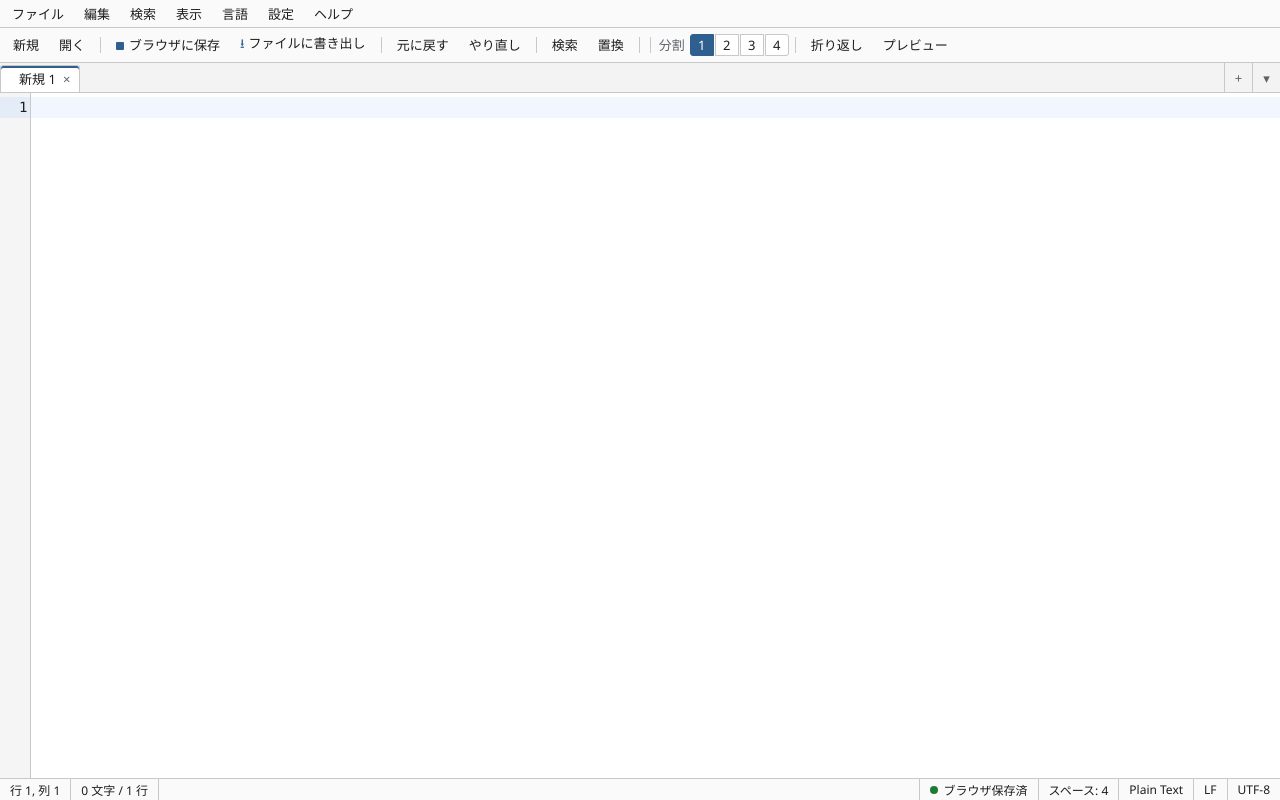
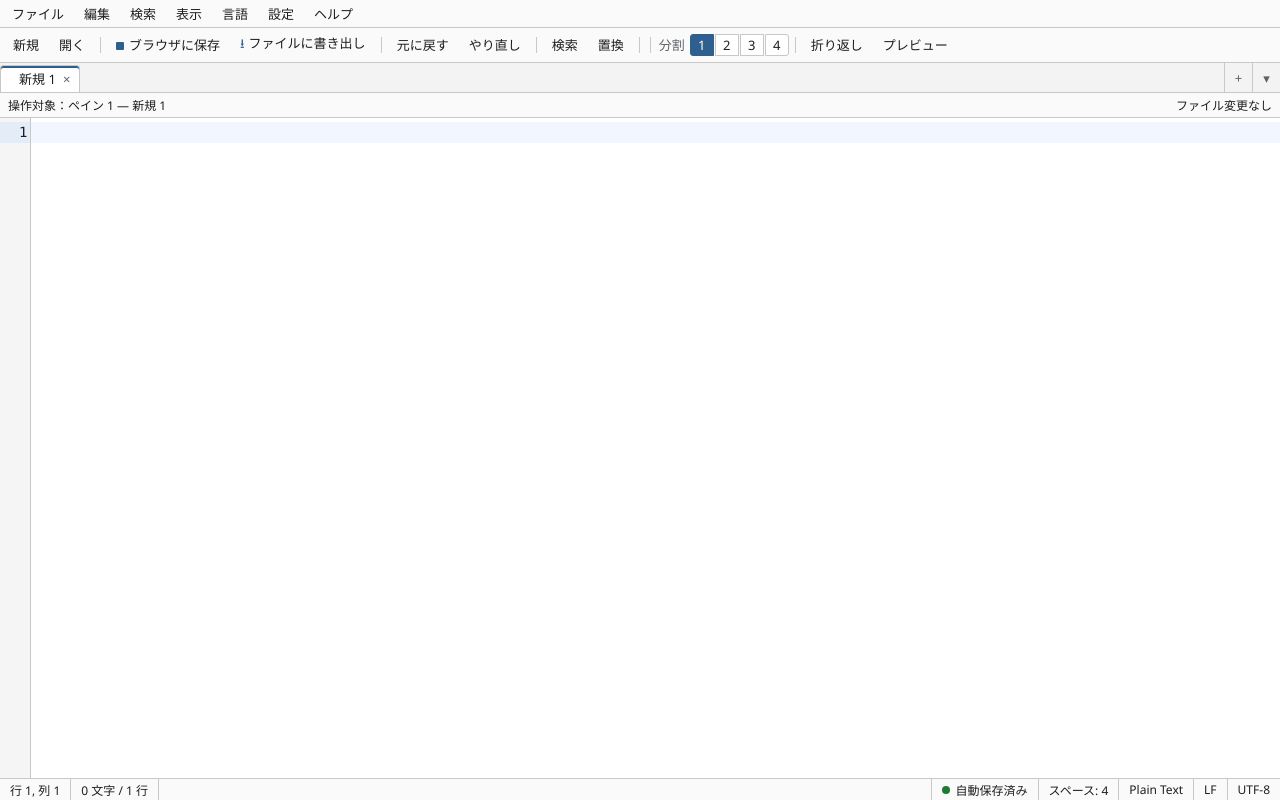
Before and after one commit to YanTKYS/editor, a website built with Vite: page index.html in a window 1280 px wide. Built offline with nearby package versions, Linux system fonts and the light colour scheme.

Commit message:
feat: v0.4.0 保存状態と操作対象を明確化

```diff
--- a/package.json
+++ b/package.json
@@ -1,6 +1,6 @@
 {
   "name": "web-text-editor",
-  "version": "0.3.1",
+  "version": "0.4.0",
   "private": true,
   "description": "CodeMirror 6 ベースのタブ型 Web テキストエディタ",
   "type": "module",
--- a/src/app/app.ts
+++ b/src/app/app.ts
@@ -80,6 +80,8 @@ export class App {
   private statusQueued = false;
   private splitter!: HTMLElement;
   private workspace!: HTMLElement;
+  private operationTarget!: HTMLElement;
+  private fileState!: HTMLElement;
   private dropOverlay!: HTMLElement;
   private channel: BroadcastChannel | null = null;
 
@@ -161,7 +163,15 @@ export class App {
       },
     });
     const split = h('div', { class: 'split' }, [this.paneArea.el, this.splitter, this.preview.el]);
-    this.workspace = h('main', { class: 'workspace' }, [this.findPanel.el, this.diffBar.el, split, this.findPanel.resultsEl]);
+    this.operationTarget = h('span', { class: 'operation-target' });
+    this.fileState = h('span', { class: 'operation-file-state' });
+    const context = h('div', { class: 'operation-context', attrs: { 'aria-label': '現在の操作対象' } }, [
+      this.operationTarget,
+      this.fileState,
+    ]);
+    this.workspace = h('main', { class: 'workspace' }, [
+      context, this.findPanel.el, this.diffBar.el, split, this.findPanel.resultsEl,
+    ]);
     this.dropOverlay = h('div', { class: 'drop-overlay', attrs: { 'aria-hidden': 'true' } }, [
       h('div', { class: 'drop-message', text: 'ドロップしてファイルを開く' }),
     ]);
@@ -504,6 +514,7 @@ export class App {
     this.updateSplitButtons();
     // TabStore のアクティブタブは「アクティブなペインに表示しているタブ」とする
     this.store.activate(layout.activeTabId);
+    this.scheduleStatusUpdate();
     this.editor.requestMeasure();
     this.persistence.markMetaDirty();
   }
@@ -577,6 +588,7 @@ export class App {
       },
     );
     this.paneArea.setDiffRoles(st && { a: st.a, b: st.b, result: st.result });
+    this.scheduleStatusUpdate();
     this.editor.requestMeasure();
   }
 
@@ -922,12 +934,12 @@ export class App {
     switch (s.kind) {
       case 'saved': {
         const time = s.at ? new Date(s.at).toLocaleTimeString('ja-JP') : '';
-        this.statusBar.setSaveState('ブラウザ保存済', 'ok', time ? `最終保存: ${time}` : '変更はありません');
+        this.statusBar.setSaveState('自動保存済み', 'ok', time ? `最終保存: ${time}` : '変更はありません');
         n.dismiss('storage');
         break;
       }
       case 'pending':
-        this.statusBar.setSaveState('保存待ち…', 'pending', 'まもなくブラウザ内に自動保存します');
+        this.statusBar.setSaveState('自動保存待ち…', 'pending', 'まもなくブラウザ内に自動保存します');
         if (n.has('storage') && this.persistence.status.kind === 'pending') n.dismiss('storage');
         break;
       case 'error':
@@ -1063,6 +1075,19 @@ export class App {
 
   private updateStatus(): void {
     const tab = this.store.active;
+    const result = this.diff.status?.result === this.layout.active;
+    const name = result ? '差分結果（読み取り専用）' : tab?.name ?? 'タブなし';
+    const target = `操作対象：ペイン ${this.layout.active + 1} — ${name}`;
+    this.operationTarget.textContent = target;
+    this.operationTarget.title = `${target}\n${result || !tab
+      ? 'このペインには検索・置換・書き出しの対象となるタブがありません。'
+      : '検索・置換・書き出しは、このペインのタブが対象です（全タブ操作を除く）。'}`;
+    this.fileState.hidden = !tab || result;
+    this.fileState.textContent = tab?.modifiedSinceFile ? 'ファイル未書き出し ●' : 'ファイル変更なし';
+    this.fileState.dataset.modified = String(!!tab?.modifiedSinceFile);
+    this.fileState.title = tab?.modifiedSinceFile
+      ? 'ブラウザ内の自動保存とは別に、PC への書き出しが必要な変更があります。'
+      : '最後の読み込み・書き出し以降の変更はありません。新規の空タブもこの状態になります。';
     if (!tab) {
       this.statusBar.clear();
       return;
--- a/src/styles/main.css
+++ b/src/styles/main.css
@@ -1572,3 +1572,37 @@ button.status-item:disabled {
     min-width: 0;
   }
 }
+
+/* 操作対象とファイル状態は一行で示し、長い名前は表示幅に収める。 */
+.operation-context {
+  display: flex;
+  align-items: center;
+  gap: 12px;
+  flex: none;
+  min-width: 0;
+  padding: 3px 8px;
+  background: var(--panel-bg);
+  border-bottom: 1px solid var(--border);
+  font-size: 12px;
+}
+.operation-target {
+  flex: 1;
+  min-width: 0;
+  overflow: hidden;
+  text-overflow: ellipsis;
+  white-space: nowrap;
+}
+.operation-file-state {
+  flex: none;
+  white-space: nowrap;
+}
+.operation-file-state[data-modified='true'] {
+  font-weight: 600;
+}
+.find-scope {
+  font-size: 12px;
+  white-space: nowrap;
+}
+@media (max-width: 480px) {
+  .operation-context { gap: 6px; }
+}
--- a/src/ui/findPanel.ts
+++ b/src/ui/findPanel.ts
@@ -84,6 +84,7 @@ export class FindPanel {
     });
 
     const findRow = h('div', { class: 'find-row' }, [
+      h('span', { class: 'find-scope', text: 'このタブ内', title: '上の操作対象に表示されているタブを検索・置換します' }),
       this.toggleReplaceBtn,
       this.searchInput,
       this.caseBtn,
@@ -107,8 +108,8 @@ export class FindPanel {
       h('span', { class: 'find-indent' }),
       this.replaceInput,
       button('置換', '現在の一致箇所を置換して次へ (Enter)', () => host.replaceNext()),
-      button('すべて置換', 'このタブ内をすべて置換', () => host.replaceAll()),
-      button('全タブで置換', 'すべてのタブで置換', () => host.replaceAllTabs()),
+      button('このタブをすべて置換', 'このタブ内をすべて置換', () => host.replaceAll()),
+      button('全タブをすべて置換', 'すべてのタブで置換', () => host.replaceAllTabs()),
       h('span', {
         class: 'find-help',
         text: '正規表現時: $1 $& で参照、\\n \\t で改行・タブ',
@@ -239,8 +240,8 @@ export class FindPanel {
     const tabsWithHits = results.filter((r) => r.total > 0);
     const capped = results.some((r) => r.capped);
     this.resultsHeader.textContent = total
-      ? `「${query}」の検索結果: ${total.toLocaleString()} 件${capped ? '以上' : ''}（${tabsWithHits.length} タブ）`
-      : `「${query}」は見つかりませんでした`;
+      ? `全タブの検索結果「${query}」: ${total.toLocaleString()} 件${capped ? '以上' : ''}（${tabsWithHits.length} タブ）`
+      : `全タブの検索結果：「${query}」は見つかりませんでした`;
     for (const r of tabsWithHits) {
       const group = h('div', { class: 'results-group', attrs: { role: 'listitem' } });
       group.append(
--- a/src/ui/statusBar.ts
+++ b/src/ui/statusBar.ts
@@ -98,6 +98,6 @@ export class StatusBar {
   setSaveState(text: string, kind: 'ok' | 'pending' | 'error' | 'warning', detail: string): void {
     this.save.textContent = text;
     this.save.dataset.kind = kind;
-    this.save.title = `${detail}\nクリックで保存領域の情報を表示`;
+    this.save.title = `ブラウザ内保存：${detail}\nPC へのファイル書き出しとは別の状態です。\nクリックで保存領域の情報を表示`;
   }
 }
--- a/src/ui/tabBar.ts
+++ b/src/ui/tabBar.ts
@@ -193,6 +193,7 @@ export class TabBar {
     el.classList.toggle('displayed', paneIndex >= 0);
     el.classList.toggle('active', active);
     el.classList.toggle('modified', tab.modifiedSinceFile);
+    el.setAttribute('aria-label', `${tab.name}${paneIndex >= 0 ? `、ペイン ${paneIndex + 1}` : ''}${tab.modifiedSinceFile ? '、ファイル未書き出し' : ''}`);
     el.setAttribute('aria-selected', String(active));
     el.setAttribute('tabindex', active ? '0' : '-1');
     el.setAttribute('aria-controls', 'editor-area');
@@ -294,11 +295,15 @@ export class TabBar {
   }
 
   private showTabList(): void {
-    const items: MenuItem[] = this.store.all.map((t) => ({
-      label: `${t.modifiedSinceFile ? '● ' : ''}${t.name}`,
-      checked: t.id === this.store.activeTabId,
-      action: () => this.actions.activate(t.id),
-    }));
+    const items: MenuItem[] = this.store.all.map((t) => {
+      const pane = this.actions.paneOf(t.id);
+      const location = this.actions.paneCount() > 1 ? (pane >= 0 ? ` — ペイン ${pane + 1}` : ' — 未表示') : '';
+      return {
+        label: `${t.name}${location}${t.modifiedSinceFile ? '（ファイル未書き出し）' : ''}`,
+        checked: t.id === this.store.activeTabId,
+        action: () => this.actions.activate(t.id),
+      };
+    });
     new PopupMenu(items, { label: 'タブ一覧' }).showAt(this.listButton);
   }
 }
```
Also changed, not shown: tests/e2e/context.spec.ts (added, +91 -0 lines), tests/e2e/helpers.ts (+1 -1 lines), tests/e2e/panes.spec.ts (+4 -4 lines), tests/e2e/persistence.spec.ts (+3 -3 lines), tests/e2e/search.spec.ts (+4 -4 lines), CHANGELOG.md, README.md, 1 other file.
